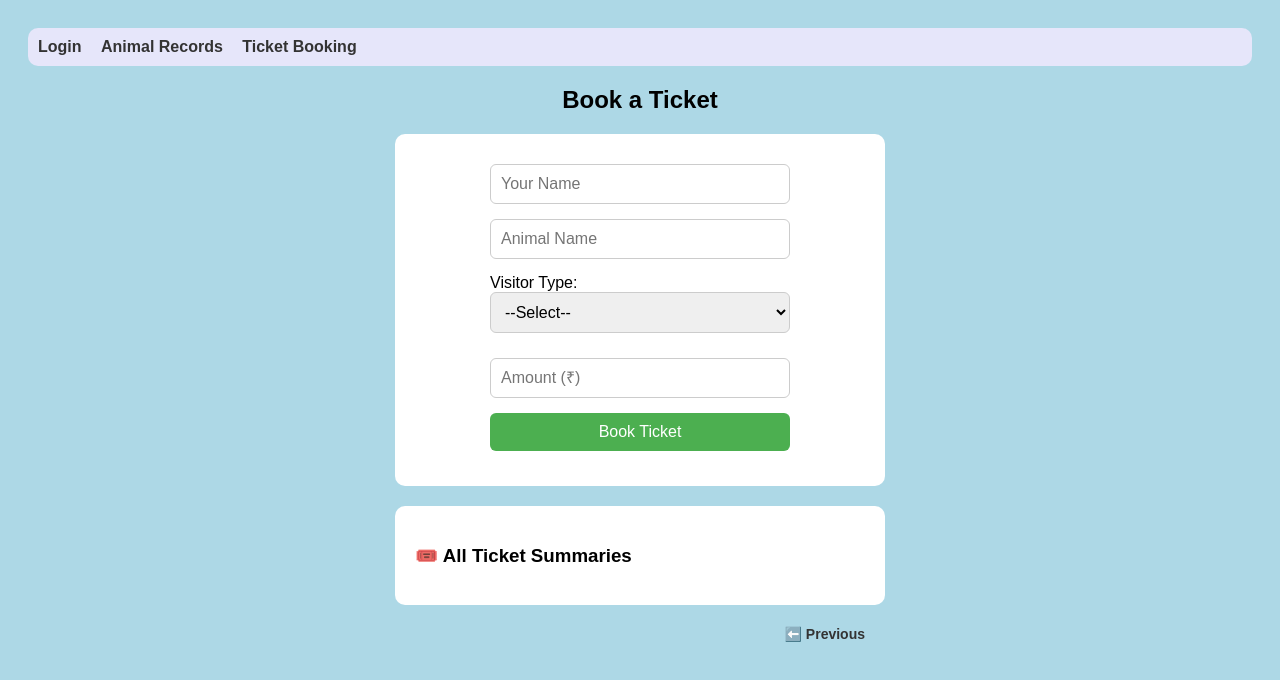
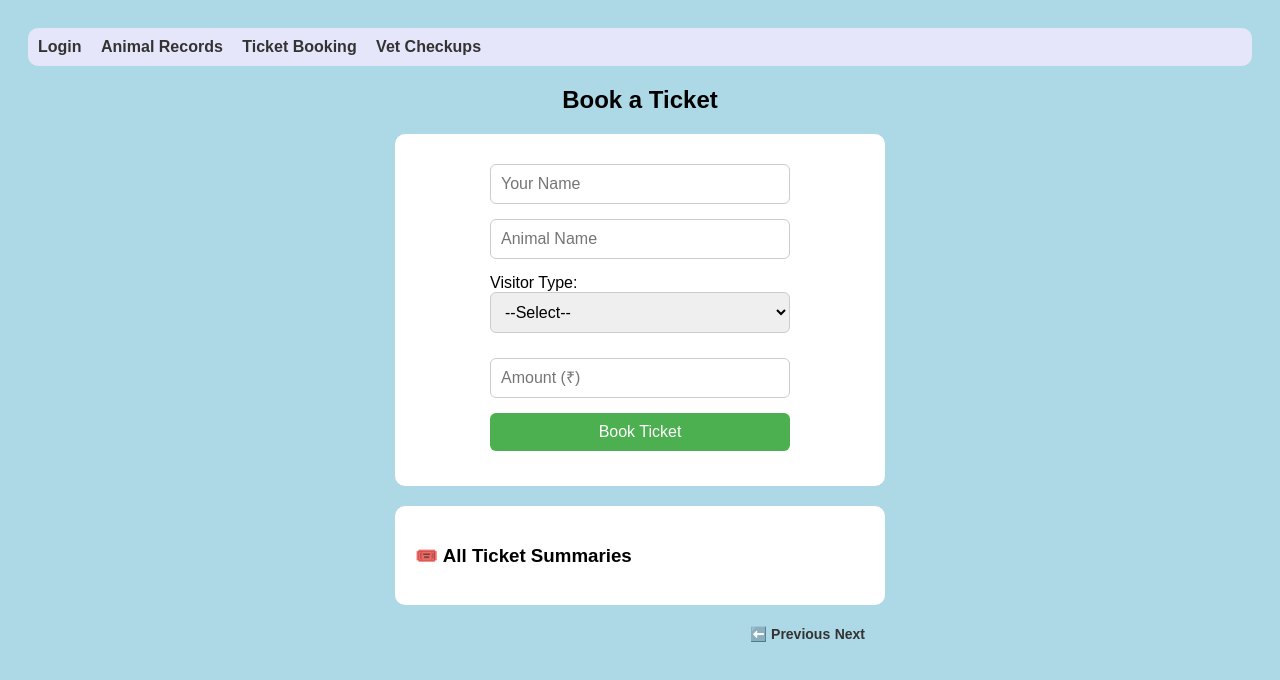
Before and after one commit to Padma1902/zoo, a plain HTML site: page booking.html in a window 1280 px wide. Drawn offline with Linux system fonts and the light colour scheme.

Commit message:
Update booking.html

```diff
--- a/booking.html
+++ b/booking.html
@@ -102,6 +102,7 @@
     <a href="index.html">Login</a>
     <a href="animal-records.html">Animal Records</a>
     <a href="booking.html">Ticket Booking</a>
+    <a href="vet checkups.html">Vet Checkups</a>
   </nav>
 
   <h2 style="text-align: center;">Book a Ticket</h2>
@@ -135,6 +136,7 @@
   <!-- ✅ Previous Link styled like nav button -->
   <div class="bottom-right-link">
     <a href="animal-records.html">⬅️ Previous</a>
+    <a href="vet checkups.html"> Next</a>
   </div>
 
   <!-- Booking Logic -->
```
